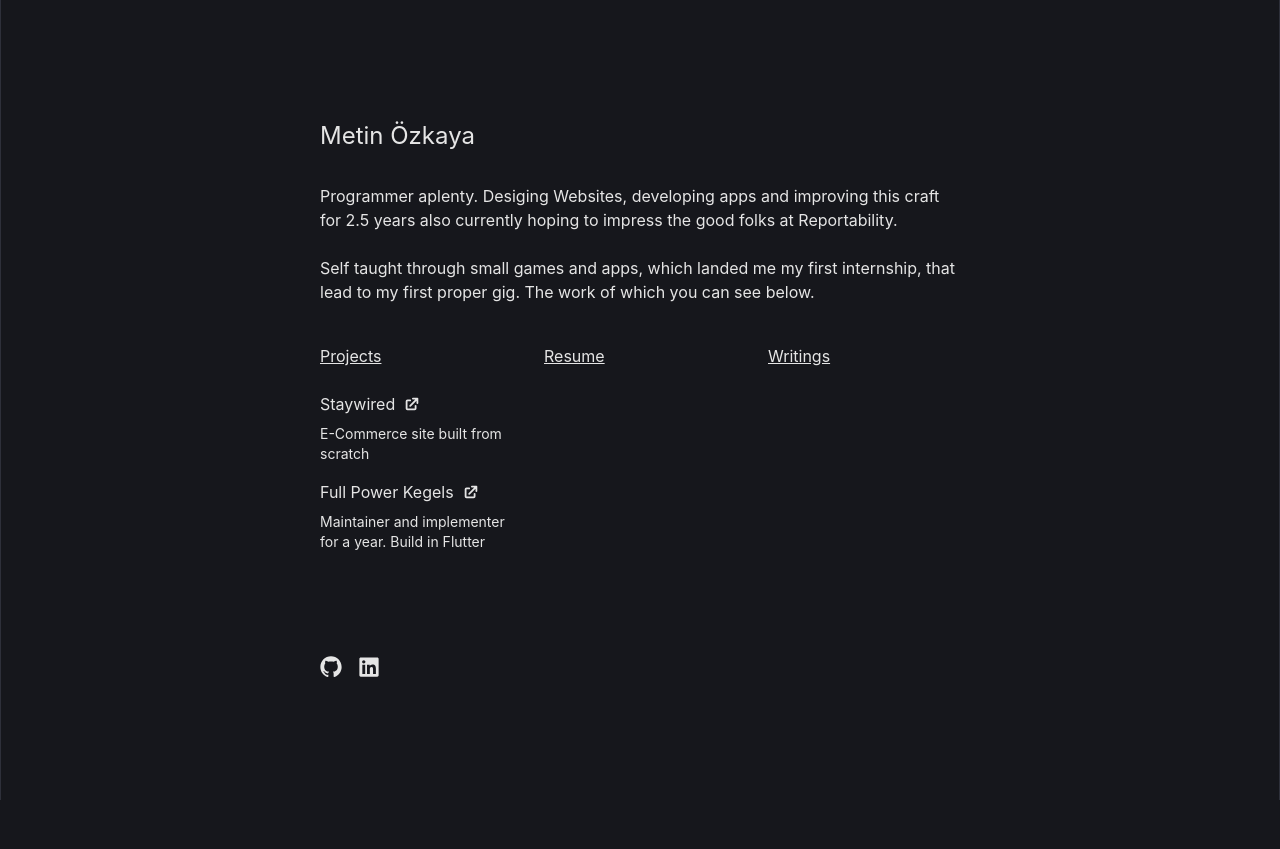
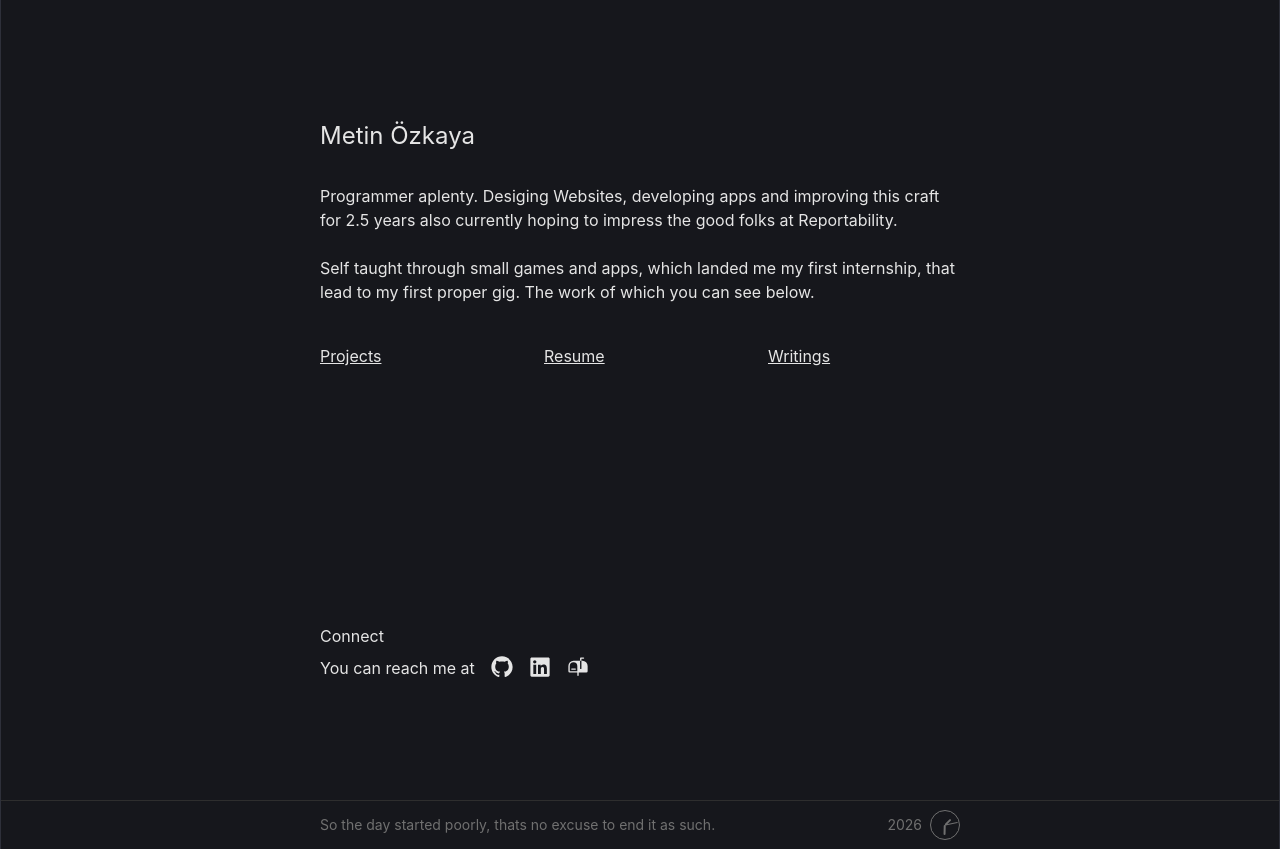
Before and after one commit to KL0mbe/KL0mbe.github.io, a React (Vite) app: page / in a window 1280 px wide. Before the commit the page ends 800 px from the top, so only its background shows below. Built offline with nearby package versions, Linux system fonts and the light colour scheme.

Commit message:
add paco style clock to footer and fix build errors

```diff
--- a/src/App.tsx
+++ b/src/App.tsx
@@ -8,9 +8,9 @@ function App() {
   return (
     <Routes>
       <Route path="/" element={<Home />}></Route>
-      <Route path="/projects" element={<ProjectsPage />}></Route>
-      <Route path="/writings" element={<Writings />}></Route>
-      <Route path="/resume" element={<Resume />}></Route>
+      <Route path="/projects" element={<ProjectsPage />} />
+      <Route path="/writings" element={<Writings />} />
+      <Route path="/resume" element={<Resume />} />
     </Routes>
   );
 }
--- /dev/null
+++ b/src/components/PacoClock.tsx
@@ -0,0 +1,74 @@
+import { useState, useEffect, useRef, useLayoutEffect } from "react";
+
+// refactor to not use any javascript
+function PacoClock() {
+  const [time, setTime] = useState(new Date());
+  const [hovered, setHovered] = useState(false);
+  const timeoutRef = useRef<number | undefined>(undefined);
+  const tooltipRef = useRef<HTMLSpanElement>(null);
+  const [tooltipOffset, setTooltipOffset] = useState(0);
+
+  useLayoutEffect(() => {
+    if (!hovered) {
+      setTooltipOffset(0);
+      return;
+    }
+    if (!tooltipRef.current) return;
+    const rect = tooltipRef.current.getBoundingClientRect();
+    const rightOverflow = rect.right - (window.innerWidth - 8);
+    if (rightOverflow > 0) setTooltipOffset(-rightOverflow);
+    else setTooltipOffset(0);
+  }, [hovered]);
+
+  useEffect(() => {
+    const interval = setInterval(() => setTime(new Date()), 1000);
+    return () => clearInterval(interval);
+  }, []);
+  return (
+    <>
+      <div
+        className="relative border-textSecondary border rounded-[100%] w-7.5 h-7.5"
+        onMouseEnter={() => {
+          timeoutRef.current = setTimeout(() => setHovered(true), 400);
+        }}
+        onMouseLeave={() => {
+          setHovered(false);
+          clearTimeout(timeoutRef.current);
+        }}
+      >
+        <div
+          style={{
+            transform: `rotate(${time.getSeconds() * 6}deg)`,
+          }}
+          className="absolute bg-textSecondary rounded-2xl h-3.25 w-px bottom-1/2 left-1/2 -translate-x-1/2 origin-bottom"
+        />
+        <div
+          style={{
+            transform: `rotate(${(time.getMinutes() / 60) * 360 + (time.getSeconds() / 60) * 6}deg)`,
+          }}
+          className="absolute bg-textSecondary rounded-2xl h-2.5 w-[1.5px] bottom-1/2 left-1/2 -translate-x-1/2 origin-bottom"
+        />
+        <div
+          style={{
+            transform: `rotate(${(time.getHours() / 12) * 360 + (time.getMinutes() / 60) * 30}deg)`,
+          }}
+          className="absolute bg-textSecondary rounded-2xl h-2 w-[1.75px] bottom-1/2 left-1/2 -translate-x-1/2 origin-bottom"
+        />
+        {hovered && (
+          <span
+            ref={tooltipRef}
+            style={{ transform: `translateX(calc(-50% + ${tooltipOffset}px))` }}
+            className="absolute p-2 border border-secondary bg-primary rounded -top-11 left-1/2  text-sm
+  whitespace-nowrap"
+          >
+            <p className="text-textPrimary">
+              {time.toUTCString().slice(0, -4)}
+            </p>
+          </span>
+        )}
+      </div>
+    </>
+  );
+}
+
+export default PacoClock;
--- a/src/components/ProjectsList.tsx
+++ b/src/components/ProjectsList.tsx
@@ -23,23 +23,11 @@ function ProjectsList() {
         url="https://apps.apple.com/app/id6449595806"
       />
       <ProjectCard
-        title="VibeAlign"
-        description="Meditation & Manifestation App. Primary developer, and maintainer for half a year"
-        date="5/25-9/25"
-        url="https://apps.apple.com/app/id6746861813"
-      />
-      <ProjectCard
         title="Ikast Fatih Camii"
         description="Website for the mosque, member managamenet, payment tracking in dashboard as well
-          as front facing landing page for visistors to see coming events and services."
+            as front facing landing page for visistors to see coming events and services."
         date="11/25"
         url="https://www.ikastmoske.dk/"
-      />
-      <ProjectCard
-        title="FullPowerKegels"
-        description="An App For developing your kegels with kegel excercises, primary maintainer"
-        date="10/24-11/25"
-        url="https://apps.apple.com/app/id6449595806"
       />
       <ProjectCard
         title="VibeAlign"
--- a/src/index.css
+++ b/src/index.css
@@ -8,7 +8,9 @@
 
 @theme {
     --color-primary: #16171C;
+    --color-secondary: #2E2E2E;
     --color-textPrimary: #E5E5E5;
+    --color-textSecondary: #707070;
     --color-accent: #1e1f24;
     --color-hover: #8ec5ff;
 }
--- a/src/pages/home/home.tsx
+++ b/src/pages/home/home.tsx
@@ -1,36 +1,33 @@
-import ProjectsConnector from "./components/ProjectConnector";
 import { useCoordinates } from "../../hooks/useCoordinates";
+import { PiMailboxFill } from "react-icons/pi";
 import { Link, useNavigate } from "react-router-dom";
+import PacoClock from "../../components/PacoClock";
 import { RxGithubLogo } from "react-icons/rx";
-import Projects from "./components/Projects";
 import { FaLinkedin } from "react-icons/fa";
 import { useState } from "react";
-import ProjectCard from "../projects/components/ProjectCard";
-import { HiExternalLink } from "react-icons/hi";
-import HomeCard from "./components/HomeCard";
 
 function Home() {
-  const [isOpen, setIsopen] = useState(false);
+  const [isOpen, _setIsopen] = useState(false);
   const navigate = useNavigate();
   const {
     buttonRef,
-    columnRef,
-    buttonX,
-    buttonY,
-    divX,
-    divTop,
-    divWidth,
-    divHeight,
+    // columnRef,
+    // buttonX,
+    // buttonY,
+    // divX,
+    // divTop,
+    // divWidth,
+    // divHeight,
   } = useCoordinates(isOpen);
 
-  function handleClick() {
-    // alter to md
-    if (window.innerWidth >= 1000) {
-      setIsopen(!isOpen);
-    } else {
-      navigate("/projects");
-    }
-  }
+  // function handleClick() {
+  //   // alter to md
+  //   if (window.innerWidth >= 1000) {
+  //     setIsopen(!isOpen);
+  //   } else {
+  //     navigate("/projects");
+  //   }
+  // }
 
   return (
     <>
@@ -55,10 +52,10 @@ function Home() {
           </h2>
           <section
             className="
-           flex justify-between overflow-x-scroll
+           flex justify-between
            mt-10  space-y-2 h-70"
           >
-            <div className="w-48 shrink-0">
+            <div className="w-48">
               <button
                 ref={buttonRef}
                 className="hover:text-hover hover:cursor-pointer"
@@ -68,20 +65,9 @@ function Home() {
               >
                 <div className="text-left underline">Projects</div>
               </button>
-              <div className="mt-6">
-                <HomeCard
-                  title="Staywired"
-                  description="E-Commerce site built from scratch"
-                  url="https://www.staywired.dk/"
-                />
-                <HomeCard
-                  title="Full Power Kegels"
-                  description="Maintainer and implementer for a year. Build in Flutter"
-                  url="https://apps.apple.com/app/id6449595806"
-                />
+              <div className="mt-6"></div>
             </div>
-            </div>
-            <div className="w-48 shrink-0">
+            <div className="w-48">
               <Link to="/resume" className="hover:text-hover underline">
                 Resume
               </Link>
@@ -92,18 +78,28 @@ function Home() {
               </Link>
             </div>
           </section>
-          <div className="mt-8 flex gap-4">
+          <section>
+            <h2>Connect</h2>
+            <div className="mt-2 flex gap-4">
+              <p>You can reach me at</p>
               <a href="https://github.com/KL0mbe" target="_blank">
                 <RxGithubLogo size={22} className="hover:text-hover" />
               </a>
+
               <a
                 href="https://www.linkedin.com/in/metin-%C3%B6zkaya-184603366/"
                 target="_blank"
               >
                 <FaLinkedin size={22} className="hover:text-hover" />
               </a>
+
+              <a href="mailto:hello@klombe.com" className="underline">
+                <PiMailboxFill size={22} className="hover:text-hover" />
+              </a>
             </div>
+          </section>
         </div>
+
         {/* alter to md */}
         {/* {isOpen && window.innerWidth >= 1000 && (
           <ProjectsConnector
@@ -112,6 +108,17 @@ function Home() {
         )}
         {isOpen && <Projects columnRef={columnRef} />} */}
       </section>
+      <footer className="border-t border-secondary text-textSecondary text-sm flex justify-center ">
+        <div className="flex justify-between h-12 items-center w-160 mx-8">
+          <p className="text-left">
+            So the day started poorly, thats no excuse to end it as such.
+          </p>
+          <div className="flex gap-2 items-center">
+            2026
+            <PacoClock />
+          </div>
+        </div>
+      </footer>
     </>
   );
 }
--- a/src/pages/projects/components/ProjectCard.tsx
+++ b/src/pages/projects/components/ProjectCard.tsx
@@ -10,6 +10,7 @@ type ProjectData = {
 function ProjectCard({ title, description, url, date }: ProjectData) {
   return (
     <>
+      {/* add stack to each card */}
       <a href={url} target="_blank" rel="noopener noreferrer">
         <div className="d text-left bg-accent p-4 mt-2 rounded-lg max-w-160 group">
           <div className="flex justify-between">
```
Lines whose indentation alone changed are shown as unchanged.
